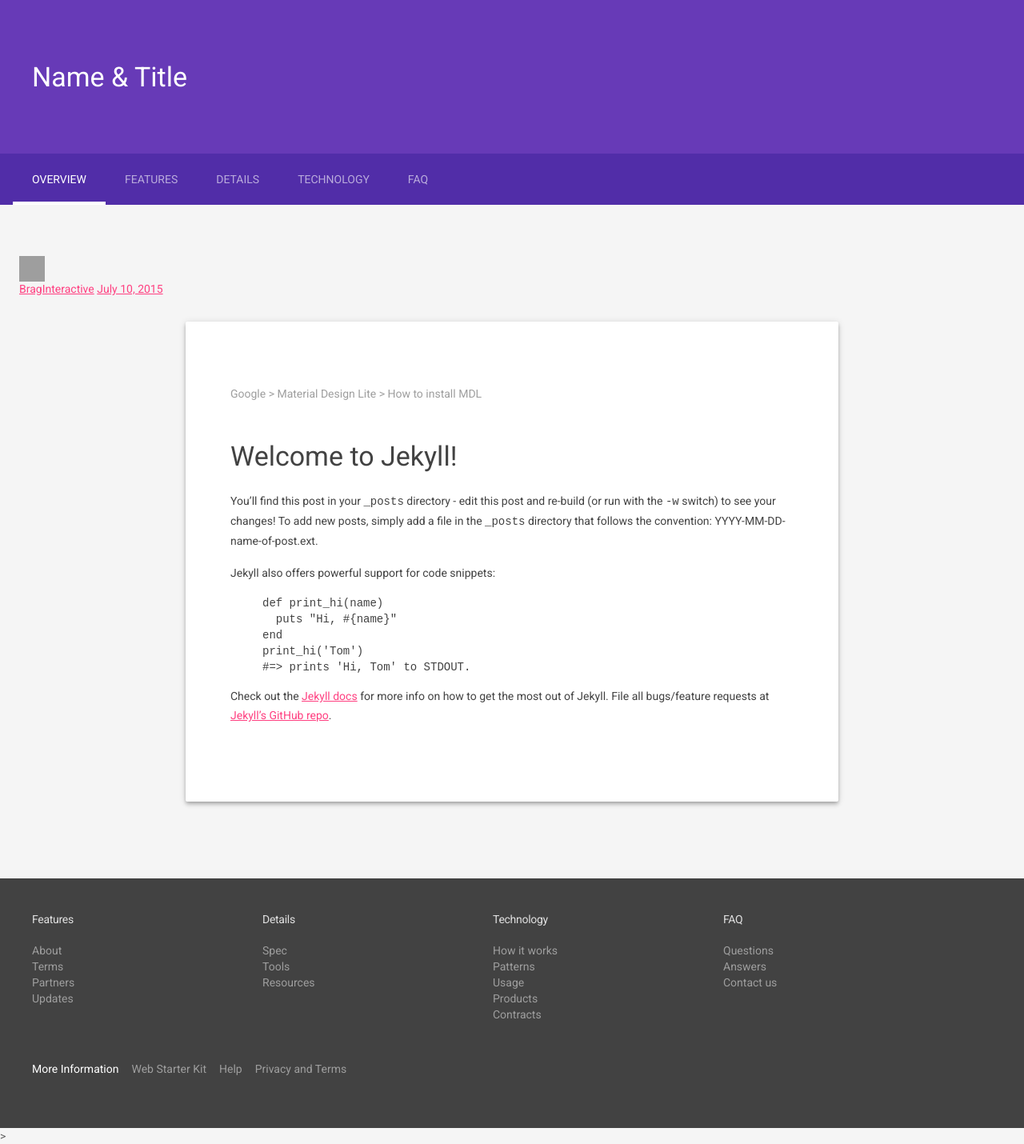
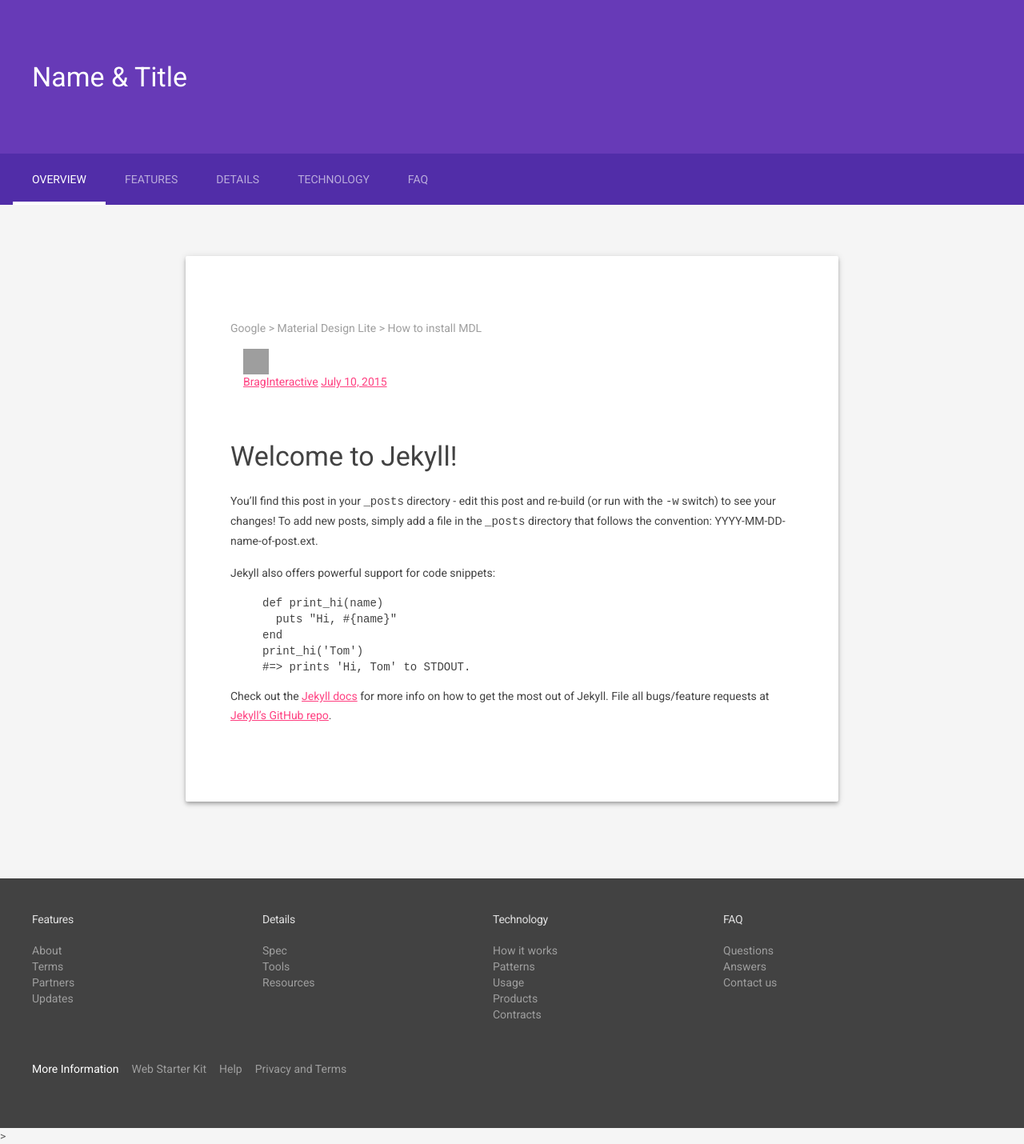
Before and after one commit to stevecn/stevecn.github.io, a Jekyll site: the page built from _posts/2014-02-12-welcome-to-jekyll.markdown, in a window 1280 px wide. Shown: the whole page at 80% size. Built offline with Jekyll 4.4.1, drawn with Linux system fonts in a browser that asks for light colours; nearby versions of some CDN libraries; Markdown is read by kramdown in place of the engine named in the settings; grey boxes are pictures that could not be loaded.

Commit message:
add author

```diff
--- a/_layouts/post.html
+++ b/_layouts/post.html
@@ -3,19 +3,20 @@ layout: default
 ---
 
 <main class="demo-main mdl-layout__content">
-  <div class="mdl-color-text--grey-700 mdl-card__supporting-text meta">
-    <div class="avatar-img">
-      <img alt="" src="http://1.gravatar.com/avatar/70cf167a8a0a7fc3d83950b60cb537a7?s=32&amp;d=mm&amp;r=g" srcset="http://1.gravatar.com/avatar/70cf167a8a0a7fc3d83950b60cb537a7?s=64&amp;d=mm&amp;r=g 2x" class="avatar avatar-32 photo" height="32" width="32">			</div>
 
-    <div class="entry-meta">
-      <strong class="byline"> <span class="author vcard"><a class="url fn n" href="http://mdlwp.com/demo/author/dmin/">BragInteractive</a></span></strong> <span class="posted-on"><a href="http://mdlwp.com/demo/quisque-libero-metus-condimentum-nec/" rel="bookmark"><time class="entry-date published updated" datetime="2015-07-10T18:45:20+00:00">July 10, 2015</time></a></span>				</div><!-- .entry-meta -->
-  </div>
   <div class="demo-container mdl-grid">
       <div class="mdl-cell mdl-cell--2-col mdl-cell--hide-tablet mdl-cell--hide-phone"></div>
       <div class="demo-content mdl-color--white mdl-shadow--4dp content mdl-color-text--grey-800 mdl-cell mdl-cell--8-col">
         <div class="demo-crumbs mdl-color-text--grey-500">
           Google &gt; Material Design Lite &gt; How to install MDL
         </div>
+        <div class="mdl-color-text--grey-700 mdl-card__supporting-text meta">
+          <div class="avatar-img">
+            <img alt="" src="http://1.gravatar.com/avatar/70cf167a8a0a7fc3d83950b60cb537a7?s=32&amp;d=mm&amp;r=g" srcset="http://1.gravatar.com/avatar/70cf167a8a0a7fc3d83950b60cb537a7?s=64&amp;d=mm&amp;r=g 2x" class="avatar avatar-32 photo" height="32" width="32">			</div>
+
+          <div class="entry-meta">
+            <strong class="byline"> <span class="author vcard"><a class="url fn n" href="http://mdlwp.com/demo/author/dmin/">BragInteractive</a></span></strong> <span class="posted-on"><a href="http://mdlwp.com/demo/quisque-libero-metus-condimentum-nec/" rel="bookmark"><time class="entry-date published updated" datetime="2015-07-10T18:45:20+00:00">July 10, 2015</time></a></span>				</div><!-- .entry-meta -->
+        </div>
         <h3>{{ page.title }}</h3>
         {{ content }}
       </div>
```
